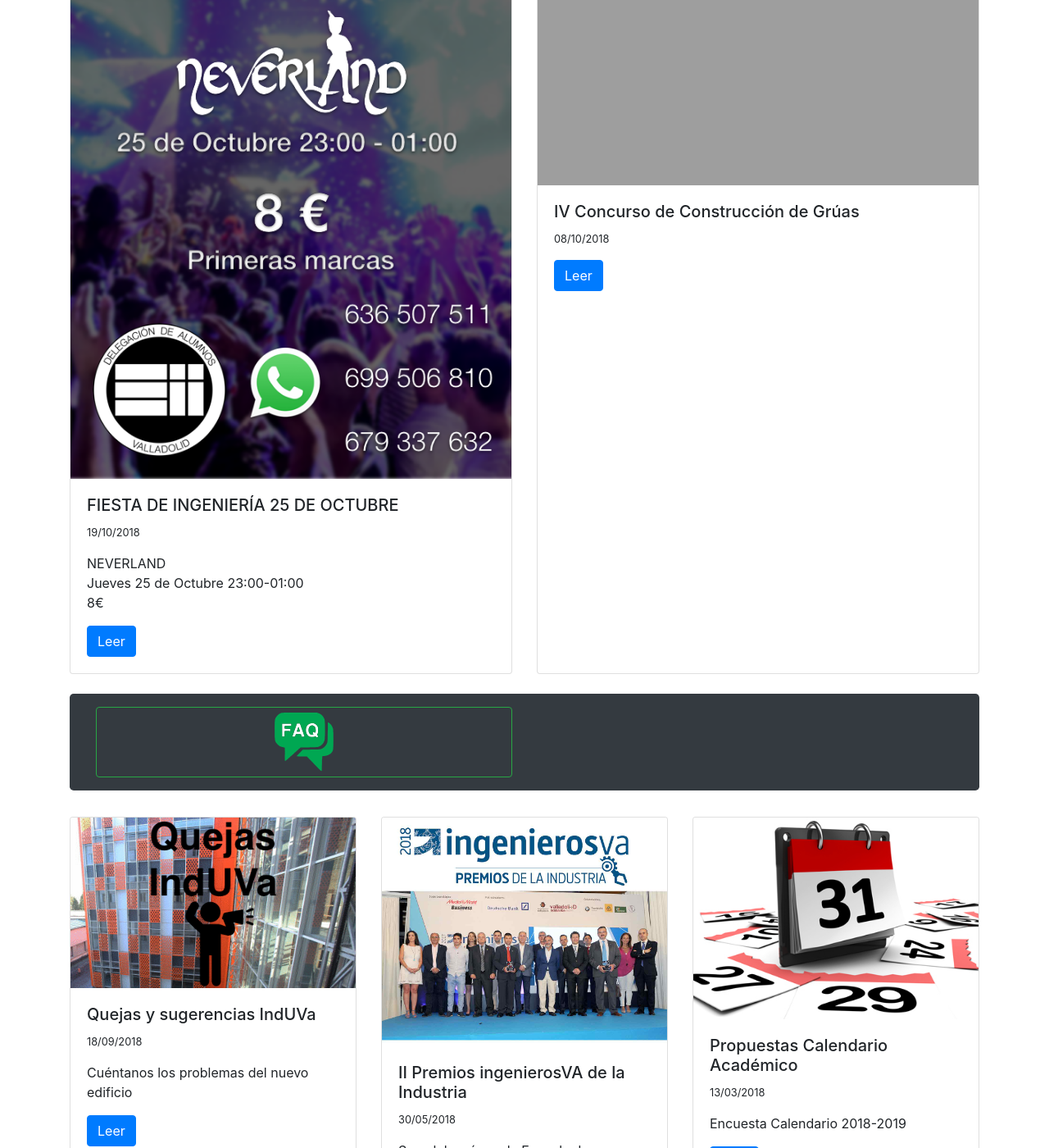
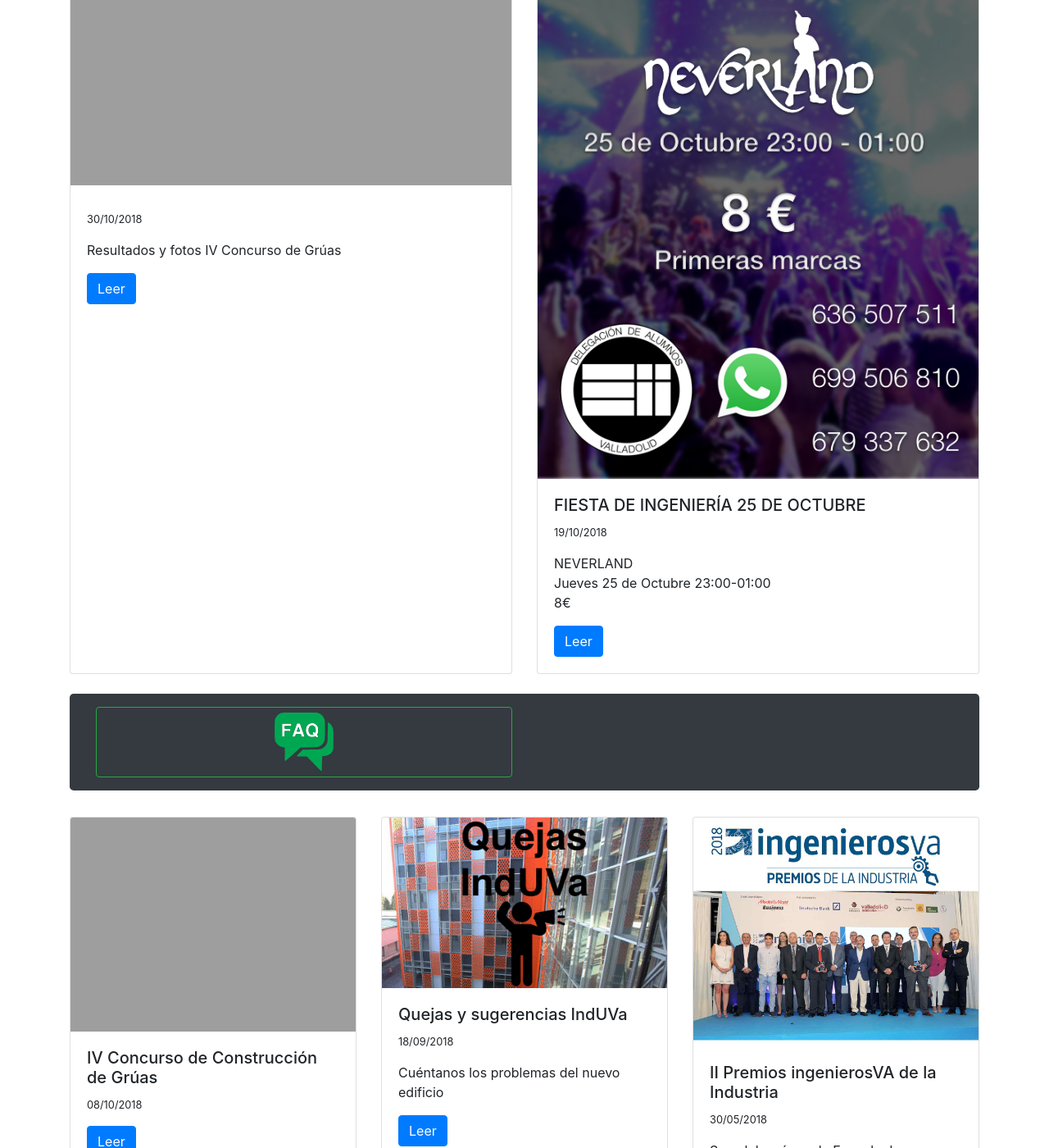
Before and after one commit to dele-eii/dele-eii.github.io, a Jekyll site: the page built from index.html, in a window 1280 px wide and 1400 px high, scrolled down 538 px. Shown: the whole window at 82% size. Built offline with Jekyll 4.4.1, drawn with Linux system fonts in a browser that asks for light colours; nearby versions of some CDN libraries.

Commit message:
Create 2018-10-30-your-filename.md

```diff
--- a/_posts/2018-10-30-your-filename.md
+++ b/_posts/2018-10-30-your-filename.md
@@ -1,11 +1,11 @@
 ---
 layout: posts
 date: '2018-10-30 10:33 +0100'
-image: /media/
+image: /media/Concurso_Gruas_2018-185.jpg)
 disqus: true
-published: false
+published: true
 title: ''
-description: ''
+description: Resultados y fotos IV Concurso de Grúas
 ---
 <div class="row">
 <div class="col-12 col-sm-6">
```
